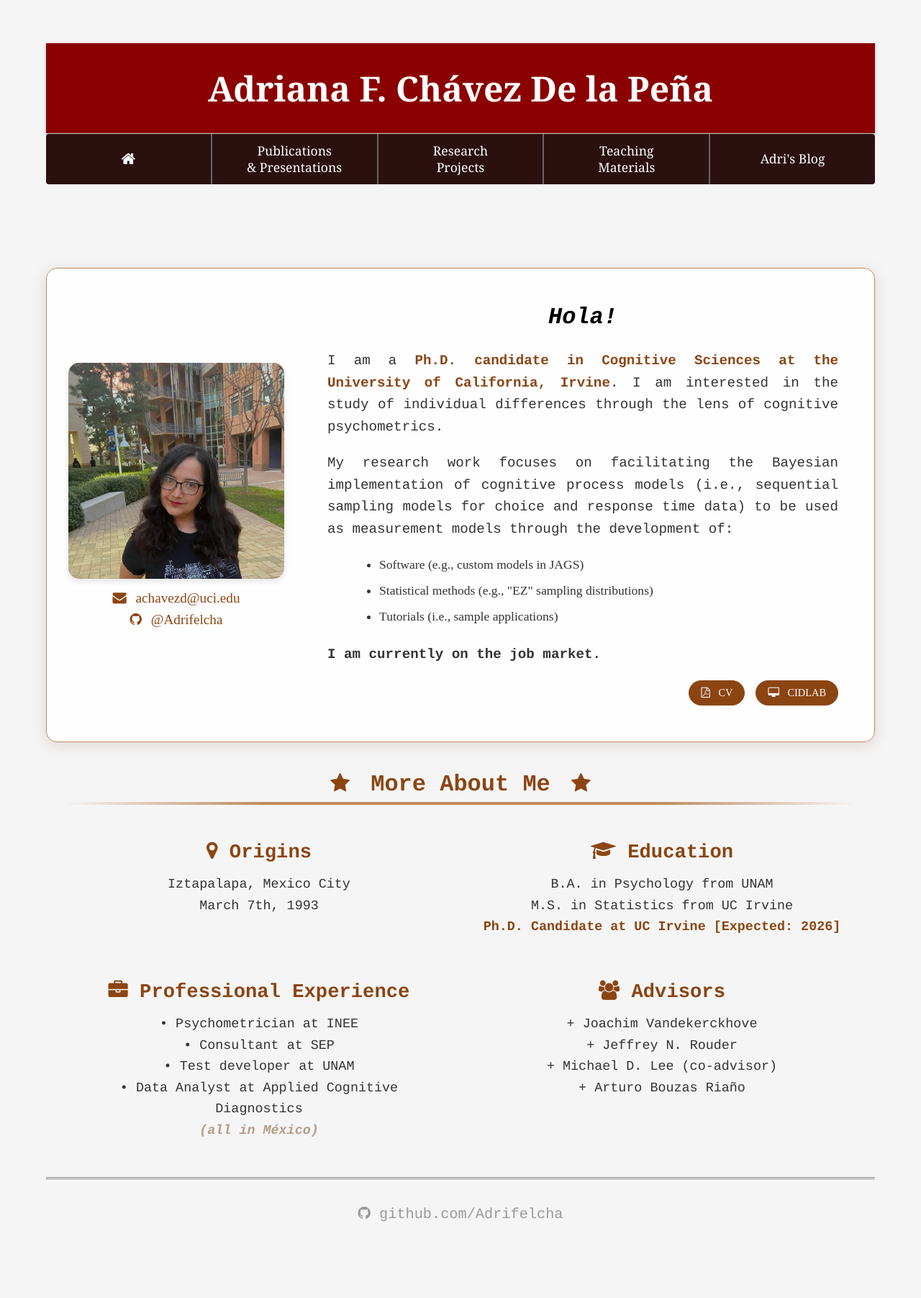
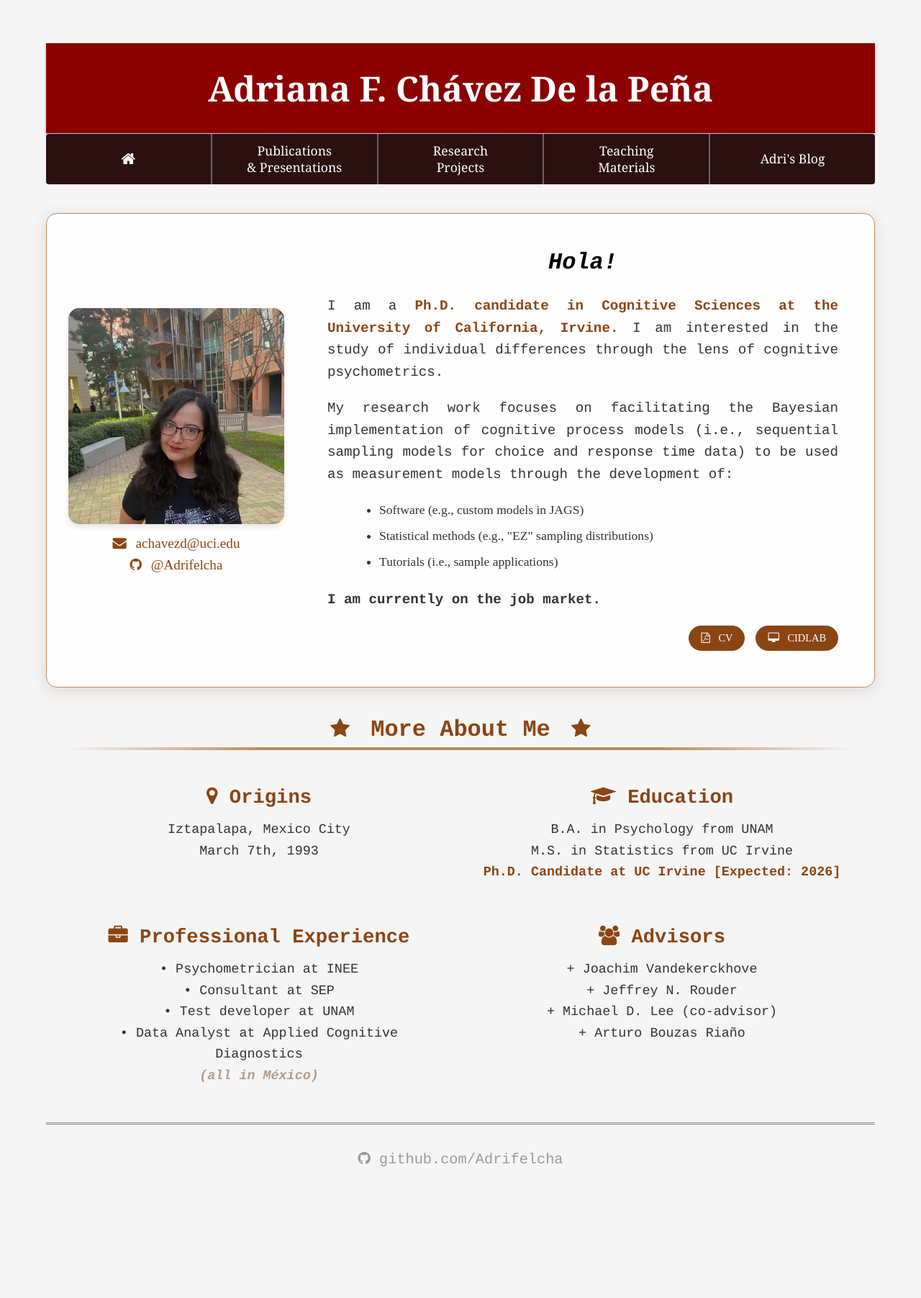
Before and after one commit to Adrifelcha/adrifelcha.github.io, a Jekyll site: the page built from index.html, in a window 1280 px wide. Shown: the whole page at 72% size. Built offline with Jekyll 4.4.1, drawn with Linux system fonts in a browser that asks for light colours; some web fonts are replaced; after the commit the page ends 1727 px from its top, so only the background shows below that.

Commit message:
Reduce space between main menu and page content

```diff
--- a/_layouts/default.html
+++ b/_layouts/default.html
@@ -61,8 +61,6 @@
     </ul>
   </li>
 </ul>
-			<br>
-			<br>
 			<div class="container">
 
 			{{ content }}
--- a/css/main.css
+++ b/css/main.css
@@ -439,7 +439,7 @@ hr.style18:before {
     justify-content: center;
     width: 100%;
     max-width: 100%;
-    margin: 10px auto 40px;
+    margin: 10px auto 20px;
     padding: 0;
     z-index: 4;
     list-style: none;
```
